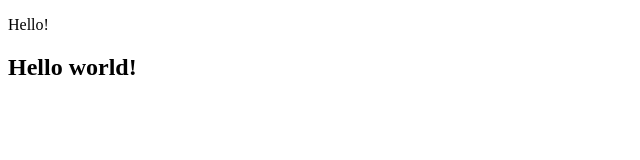
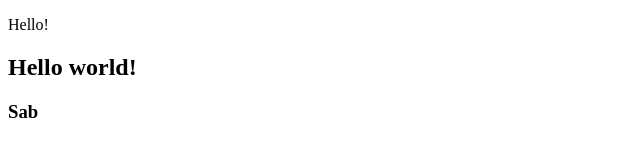
Before and after one commit to M4rkness/js__proj, a plain HTML site: page index.html in a window 1280 px wide. Shown: the full height of the page, 0-640 px from the left. Drawn offline with Linux system fonts and the light colour scheme.

Commit message:
index.html mod h3

```diff
--- a/index.html
+++ b/index.html
@@ -11,6 +11,7 @@
 
     <p>Hello!</p>
     <h2>Hello world!</h2>
+    <h3>Sab</h3>
     <script src="/js/script.js"></script>
 </body>
 </html>
```
